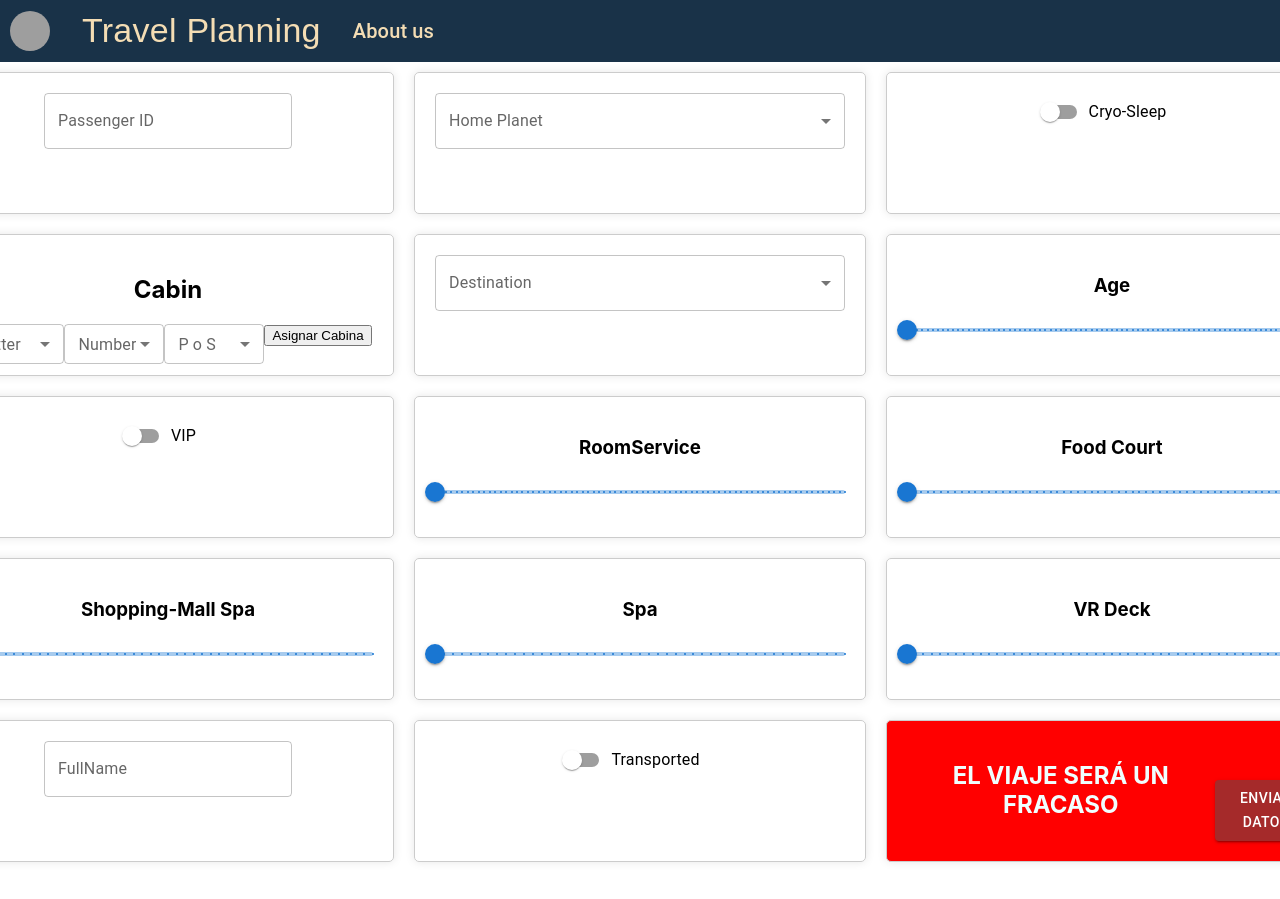
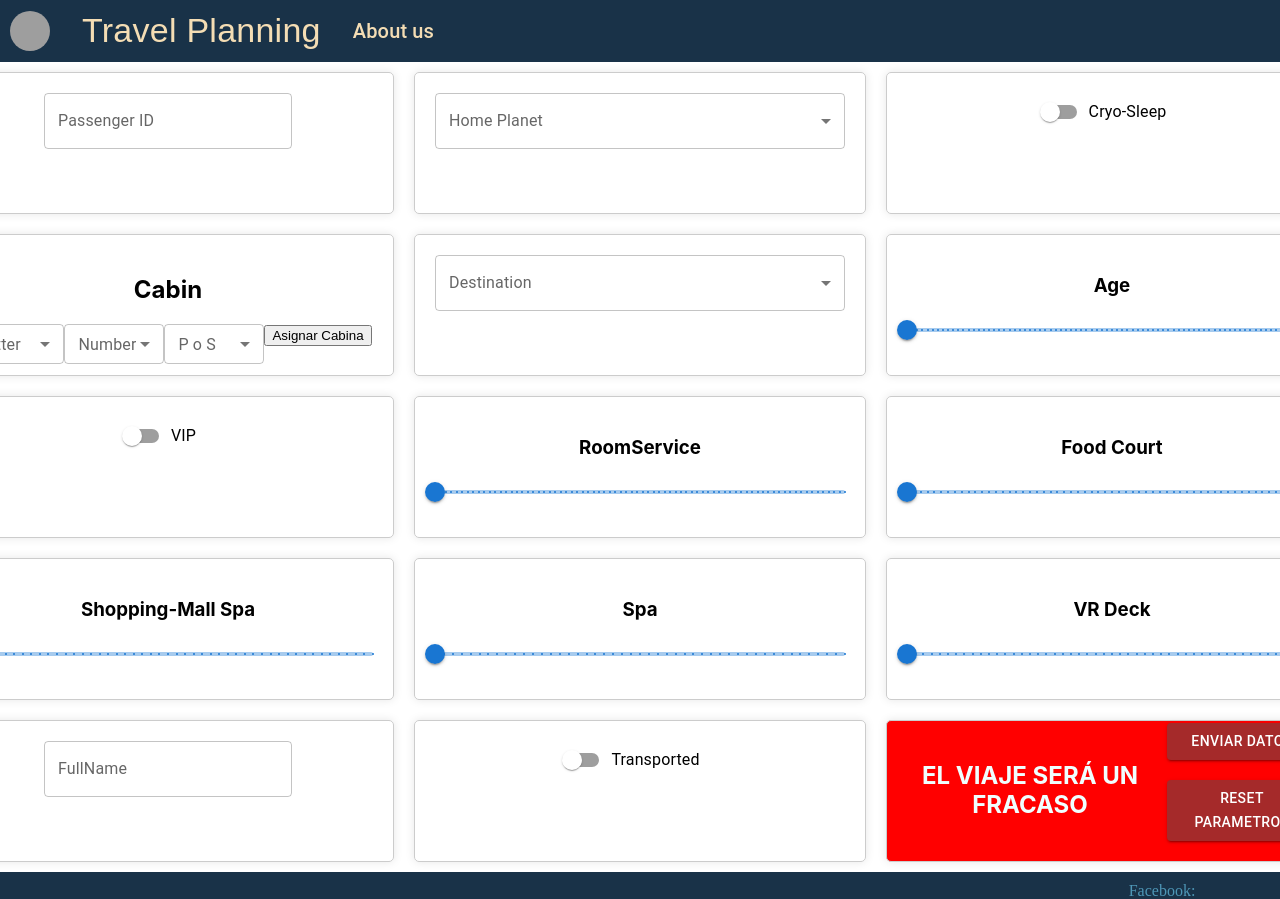
Before and after one commit to BionicDruid/Titanic-Romulus, a React (Create React App) app in the folder Front/romulusweb/: page / in a window 1280 px wide. Shown: the top 899 px of the page. Before the commit the page ends 872 px from the top, so only its background shows below. Built offline with nearby package versions, Linux system fonts and the light colour scheme; grey boxes are pictures that could not be loaded.

Commit message:
Mejora de Footer e implementación de botón de reset

```diff
--- a/Front/romulusweb/src/App.js
+++ b/Front/romulusweb/src/App.js
@@ -1,13 +1,14 @@
 import "./Styles/App.css";
 import Formulario from "./App/Pages/Page";
 import Header from "./App/Pages/Header";
-//import Footer from "./App/Pages/Footer";
+import Footer from "./App/Pages/Footer";
 
 function App() {
   return (
     <div className="App">
         <Header />
         <Formulario />
+        <Footer />
         </div>
   );
 }
--- a/Front/romulusweb/src/App/Pages/Footer.jsx
+++ b/Front/romulusweb/src/App/Pages/Footer.jsx
@@ -4,15 +4,14 @@ export default function Header() {
   return (
     <div>
       <div className="footer-box">
-        <div className="footer-column">And now that is over, I'll never be sober
-        And now that is over, I'll never be sober
-        And now that is over, I'll never be sober
-        And now that is over, I'll never be sober
+        <div className="footer-column">
+          Para cualquier duda o sugerencia, no dudes en contactar con nosotros por
+          medio del correo: prediccionescool@gmail.com o marque al numero 5511223344
         </div>
         <div className="footer-about">Our socials:</div>
         <div className="footer-foot">
-          We'll meet again, don't know where, don't know when, but I know we'll
-          meet again some sunny day.
+          Facebook: PrediccionesCool<br />
+          Instagram: @PrediccionesCool
         </div>
         <AutoAwesomeIcon className="stars-icon"></AutoAwesomeIcon>
       </div>
--- a/Front/romulusweb/src/App/Pages/Page.jsx
+++ b/Front/romulusweb/src/App/Pages/Page.jsx
@@ -63,6 +63,27 @@ export default function Formulario() {
         name: name,
         transported: transported,
     };
+
+    const resetParametros = () => {
+        setPassengerID("");
+        setHomePlanet("");
+        setCryoSleep(false);
+        setCabin1("");
+        setCabin2("");
+        setCabin3("");
+        setCabinFinal("");
+        setDestination("");
+        setAge(0);
+        setVip(false);
+        setRoomService(0);
+        setFoodCourt(0);
+        setShoppingMall(0);
+        setSpa(0);
+        setVrDeck(0);
+        setName("");
+        setTransported(false);
+    };
+
 
     const handlePassengerId = (event) => {
         setPassengerID(event.target.value);
@@ -355,6 +376,8 @@ export default function Formulario() {
                             </div>
                             <div className="boton-resultado">
                                 <Button className ="botonResultado-Positivo" variant="contained" onClick={() => enviarParametros(parametrosEnviados)}>Enviar Datos</Button>
+                                <Button className ="botonResultado-Positivo" variant="contained" onClick={resetParametros}>Reset Parametros</Button>
+
                             </div>
                         </div>
                     :
@@ -364,6 +387,7 @@ export default function Formulario() {
                             </div>
                             <div className="boton-resultado">
                                 <Button className ="botonResultado-Negativo" variant="contained" onClick={() => enviarParametros(parametrosEnviados)}>Enviar Datos</Button>
+                                <Button className ="botonResultado-Negativo" variant="contained" onClick={resetParametros}>Reset Parametros</Button>
                             </div>
                         </div>
                     }
--- a/Front/romulusweb/src/Styles/page.css
+++ b/Front/romulusweb/src/Styles/page.css
@@ -76,20 +76,23 @@
 }
 
 .texto-resultado{
-    width: 75%;
+    width: 60%;
     align-self: flex-start;
 }
 
 .boton-resultado{
-    width: 25%;
+    width: 40%;
     align-self: flex-end;
     justify-self: flex-end;
+    display: flex;
+    flex-direction: column;
+    gap: 20px;
 }
 
 .botonResultado-Positivo{
     color: black !important;
     background-color: greenyellow !important;
-    width: auto;
+    width: 150px;
     align-self: flex-end;
     justify-self: flex-end;
 }
@@ -97,7 +100,7 @@
 .botonResultado-Negativo{
     color: white !important;
     background-color: brown!important;
-    width: auto;
+    width: 150px;
     align-self: flex-end;
     justify-self: flex-end;
 }
```
